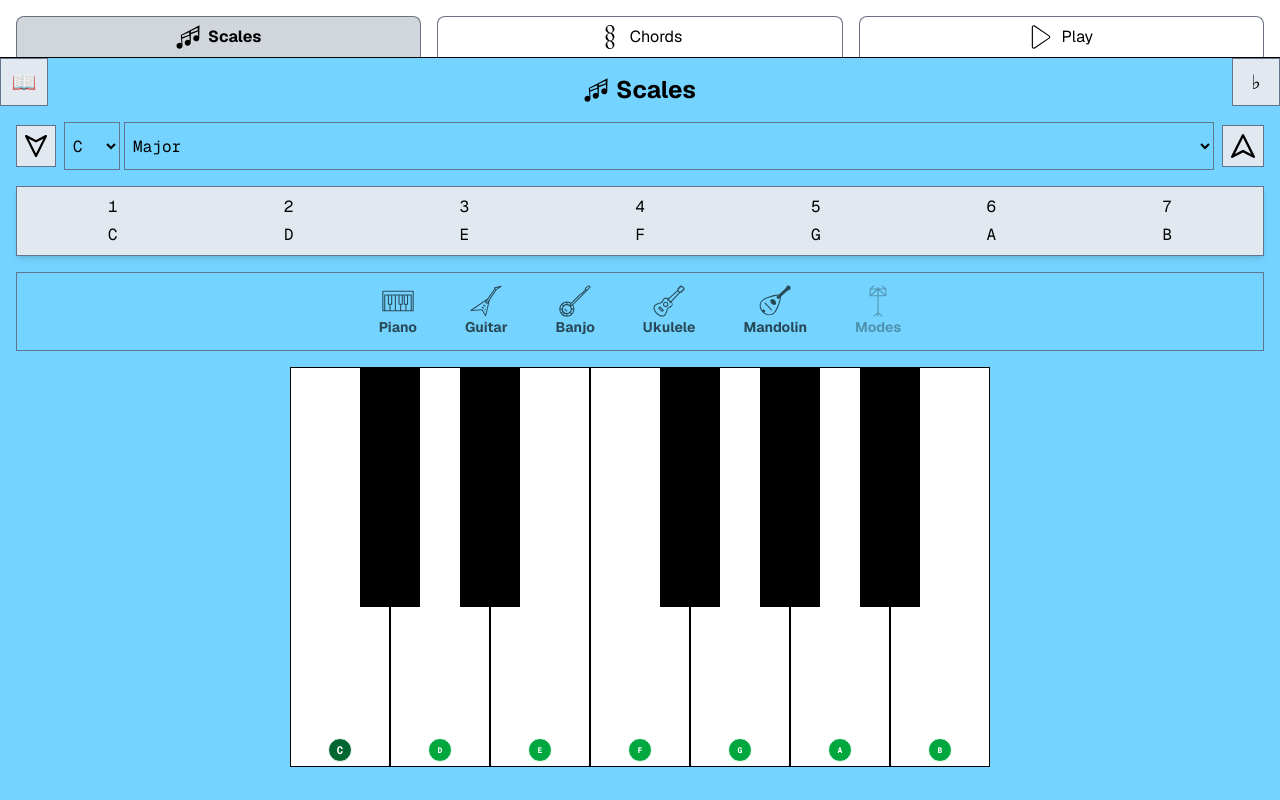
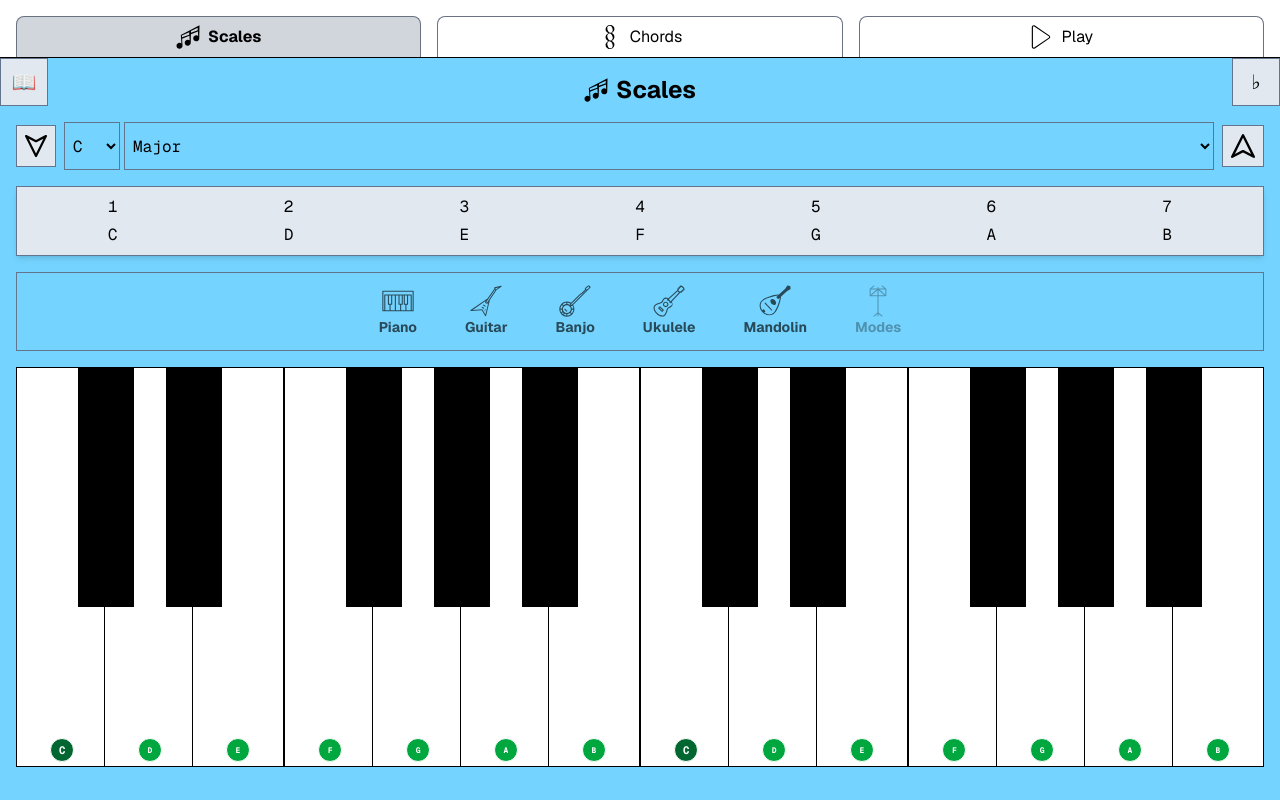
Before and after one commit to kylemichaelsullivan/music-be-simple, a React (Vite) app: page /scales in a window 1280 px wide. Shown: the top 800 px of the page. Built offline with nearby package versions, Linux system fonts and the light colour scheme.

Commit message:
UPDATE: Expand <Piano /> to 2 Octaves

```diff
--- a/src/components/displays/instruments/Piano/Piano.tsx
+++ b/src/components/displays/instruments/Piano/Piano.tsx
@@ -1,26 +1,29 @@
 import { useInstrumentNotes } from '@/hooks';
 import type { NoteIndex } from '@/types';
-import { isValidNoteIndex, rangeOfLength } from '@/utils';
+import { rangeOfLength } from '@/utils';
 import { Key } from '.';
 
+const KEYS_PER_OCTAVE = 12;
+const OCTAVES = 2;
+const TOTAL_KEYS = KEYS_PER_OCTAVE * OCTAVES;
+const BLACK_KEYS: NoteIndex[] = [1, 3, 6, 8, 10];
+
 export function Piano() {
-	const keys = 12;
-	const blackKeys: NoteIndex[] = [1, 3, 6, 8, 10];
-
 	const { notes } = useInstrumentNotes();
 
 	return (
-		<div className={'Piano relative flex min-h-24 w-full justify-center'}>
-			{rangeOfLength(keys)
-				.filter(isValidNoteIndex)
-				.map((note) => (
+		<div className={'Piano relative flex justify-center w-full min-h-24'}>
+			{rangeOfLength(TOTAL_KEYS).map((i) => {
+				const note = (i % KEYS_PER_OCTAVE) as NoteIndex;
+				return (
 					<Key
-						isBlack={blackKeys.includes(note)}
+						isBlack={BLACK_KEYS.includes(note)}
 						note={note}
 						isAllowed={notes.includes(note)}
-						key={`note-${note}`}
+						key={`note-${i}`}
 					/>
-				))}
+				);
+			})}
 		</div>
 	);
 }
```
